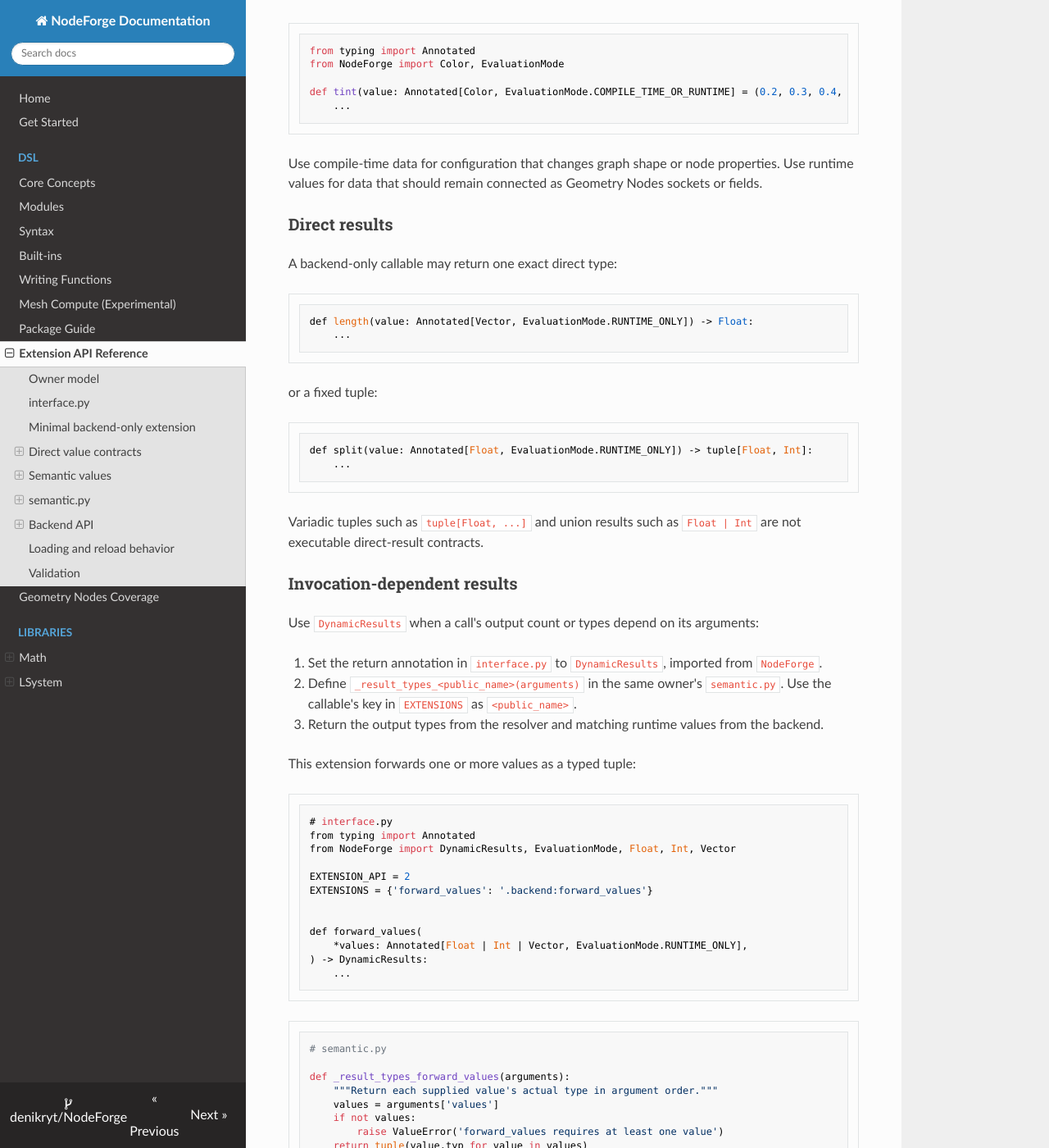
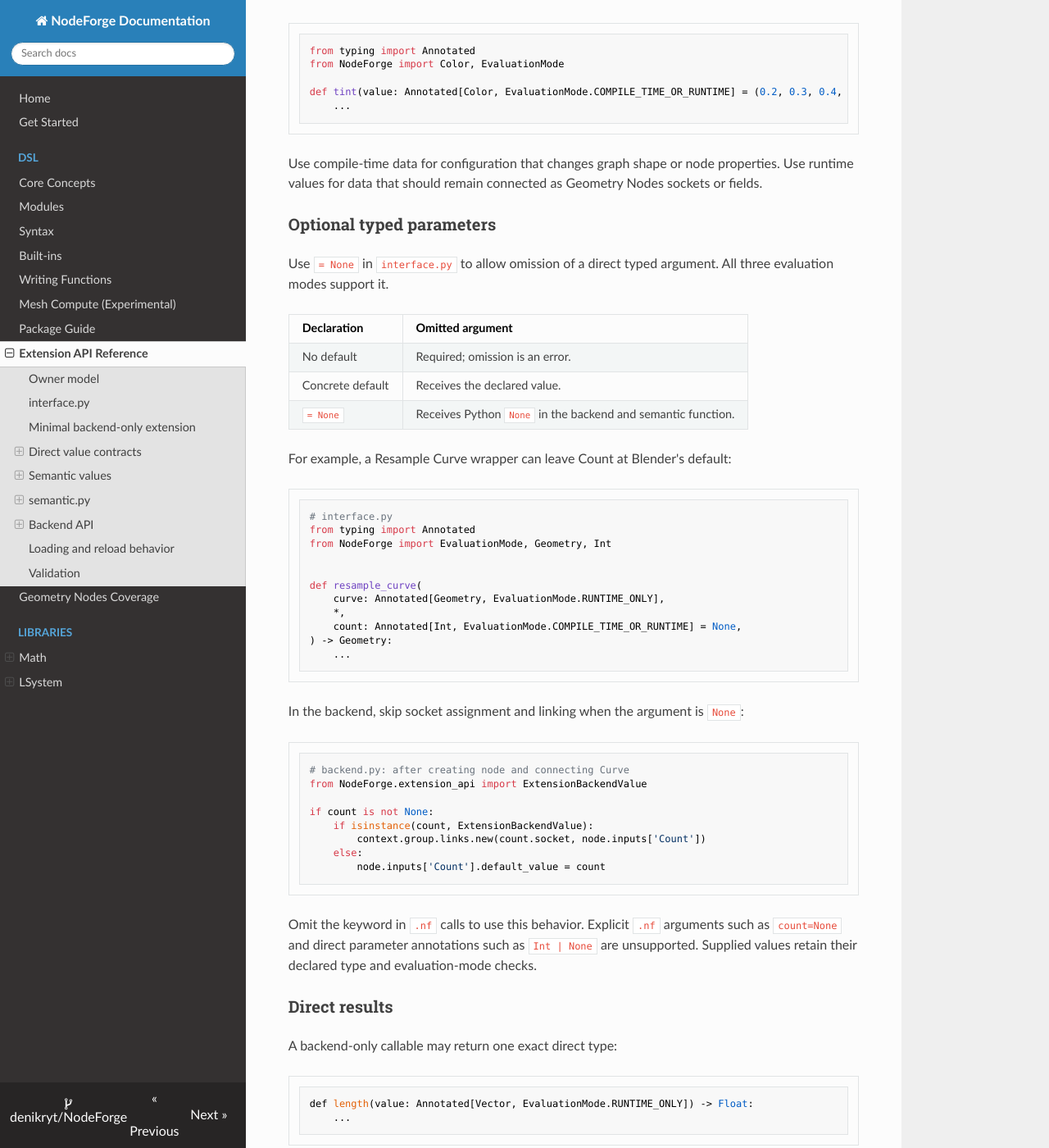
Before and after one commit to denikryt/NodeForge, an MkDocs documentation site: the page built from docs/EXTENSION_API.md, in a window 1280 px wide and 1400 px high, scrolled down 4055 px. Shown: the whole window at 82% size. Built offline with MkDocs 1.6.1, drawn with Linux system fonts in a browser that asks for light colours; nearby versions of some CDN libraries; some of the changed text lies outside the part shown.

Commit message:
docs update

````diff
--- a/docs/EXTENSION_API.md
+++ b/docs/EXTENSION_API.md
@@ -139,13 +139,13 @@ The marker classes are annotation tokens rather than runtime values to instantia
 
 ### Evaluation modes
 
-| Mode | Accepted representation |
+| Mode | Supplied argument representation |
 | --- | --- |
 | `EvaluationMode.COMPILE_TIME_ONLY` | Detached compile-time data only. |
 | `EvaluationMode.RUNTIME_ONLY` | Runtime NodeForge value only; the backend receives an `ExtensionBackendValue`. |
 | `EvaluationMode.COMPILE_TIME_OR_RUNTIME` | Detached data when known at compile time, otherwise the runtime representation. |
 
-`RUNTIME_ONLY` parameters cannot have defaults. Compile-time and mixed parameters may default to detached `Bool`, signed-32 `Int`, `Float`, `String`, 3-component `Vector` or `Rotation`, or 4-component `Color` values. Vector, Rotation and Color defaults may be written as Python lists or tuples and are canonicalized by NodeForge. Color is linear RGBA `(R, G, B, A)` with finite nonnegative binary32 components, including alpha and valid HDR values. A Color-marked parameter receives an immutable RGBA tuple in its compile-time branch, or an `ExtensionBackendValue` in its runtime branch. Ordinary extension `list` and `tuple` semantic fields remain structural Python values.
+`RUNTIME_ONLY` parameters accept only `None` as a default; see [Optional typed parameters](#optional-typed-parameters). Compile-time and mixed parameters may default to detached `Bool`, signed-32 `Int`, `Float`, `String`, 3-component `Vector` or `Rotation`, or 4-component `Color` values. Vector, Rotation and Color defaults may be written as Python lists or tuples and are canonicalized by NodeForge. Color is linear RGBA `(R, G, B, A)` with finite nonnegative binary32 components, including alpha and valid HDR values. A Color-marked parameter receives an immutable RGBA tuple in its compile-time branch, or an `ExtensionBackendValue` in its runtime branch. Ordinary extension `list` and `tuple` semantic fields remain structural Python values.
 
 A declared `Rotation` default is an XYZ Euler-angle triple in radians, normalized to an immutable three-float binary32 tuple. Python integer components may exceed signed Int32 when their numeric values are representable as finite binary32 floats. A uniquely declared `Rotation` parameter interprets an untyped numeric triple as Rotation; `Vector` declarations interpret it as Vector. A parameter typed `Rotation | Vector` cannot use an untyped numeric triple as a default or static argument because both alternatives match. A typed runtime reference uses its exact declared type. Backend overloads with equally matching Rotation and Vector candidates also reject an untyped triple as ambiguous. See [Writing Functions](WRITING_FUNCTIONS.md#parameters-and-sockets) for the `.nf` source-default limits and explicit runtime Euler conversion.
 
@@ -158,6 +158,47 @@ def tint(value: Annotated[Color, EvaluationMode.COMPILE_TIME_OR_RUNTIME] = (0.2,
 ```
 
 Use compile-time data for configuration that changes graph shape or node properties. Use runtime values for data that should remain connected as Geometry Nodes sockets or fields.
+
+### Optional typed parameters
+
+Use `= None` in `interface.py` to allow omission of a direct typed argument. All three evaluation modes support it.
+
+| Declaration | Omitted argument |
+| --- | --- |
+| No default | Required; omission is an error. |
+| Concrete default | Receives the declared value. |
+| `= None` | Receives Python `None` in the backend and semantic function. |
+
+For example, a Resample Curve wrapper can leave Count at Blender's default:
+
+```python
+# interface.py
+from typing import Annotated
+from NodeForge import EvaluationMode, Geometry, Int
+
+
+def resample_curve(
+    curve: Annotated[Geometry, EvaluationMode.RUNTIME_ONLY],
+    *,
+    count: Annotated[Int, EvaluationMode.COMPILE_TIME_OR_RUNTIME] = None,
+) -> Geometry:
+    ...
+```
+
+In the backend, skip socket assignment and linking when the argument is `None`:
+
+```python
+# backend.py: after creating node and connecting Curve
+from NodeForge.extension_api import ExtensionBackendValue
+
+if count is not None:
+    if isinstance(count, ExtensionBackendValue):
+        context.group.links.new(count.socket, node.inputs['Count'])
+    else:
+        node.inputs['Count'].default_value = count
+```
+
+Omit the keyword in `.nf` calls to use this behavior. Explicit `.nf` arguments such as `count=None` and direct parameter annotations such as `Int | None` are unsupported. Supplied values retain their declared type and evaluation-mode checks.
 
 ### Direct results
 
@@ -240,6 +281,7 @@ The resolver's `arguments` is a read-only mapping from parameter names to the fo
 | --- | --- |
 | Direct runtime value | `ResultRuntimeArg`: `.typ` is the actual `NFType`. |
 | Direct compile-time value | `ResultStaticArg`: `.typ` and the canonical immutable `.value`. |
+| Omitted parameter declared with `= None` | Python `None`. |
 | Variadic parameter | A tuple of argument views, empty when no arguments were supplied. |
 | Semantic record or list | A reconstructed semantic value with `RuntimeRef` runtime leaves. |
 
@@ -255,7 +297,7 @@ The backend must return a Python tuple of `ExtensionBackendValue` objects, inclu
 
 ### Overloads
 
-Use `typing.overload` for a finite set of direct-value signatures. Alternatives are tried in source order.
+Use `typing.overload` for a finite set of direct-value signatures. Exact type matches take precedence over compatible matches. Omitted `= None` parameters provide no type evidence; equally matching alternatives are ambiguous.
 
 ```python
 from typing import Annotated, overload
@@ -456,7 +498,7 @@ Import the public backend types from:
 from NodeForge.extension_api import ExtensionBackendContext, ExtensionBackendValue, NFType
 ```
 
-Runtime direct arguments are `ExtensionBackendValue` instances. Compile-time arguments are detached Python data selected by the parameter's evaluation mode. The compiler consumes `__inline__`; semantic functions and backends receive only their declared arguments.
+Supplied runtime direct arguments are `ExtensionBackendValue` instances. Compile-time arguments are detached Python data selected by the parameter's evaluation mode. The compiler consumes `__inline__`; semantic functions and backends receive only their declared arguments.
 
 ### `ExtensionBackendValue`
 
````
